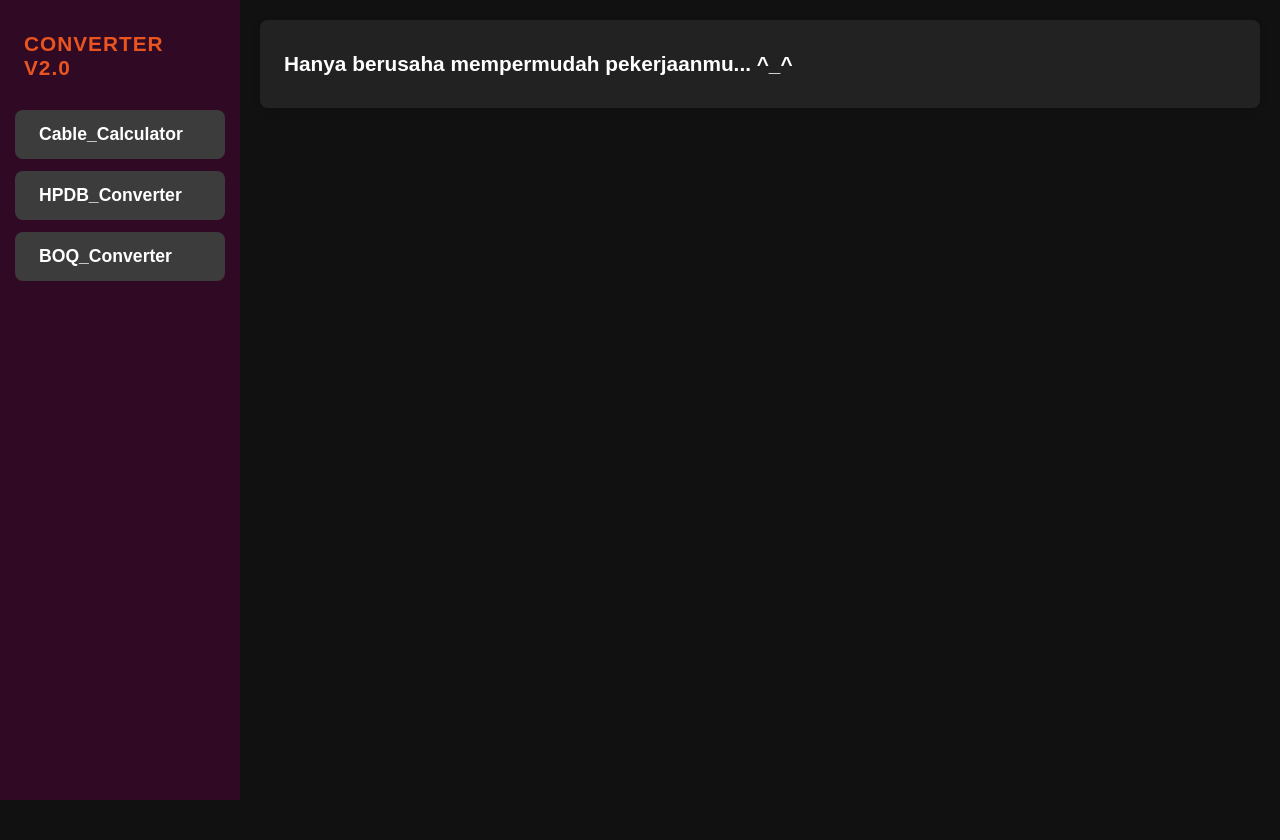
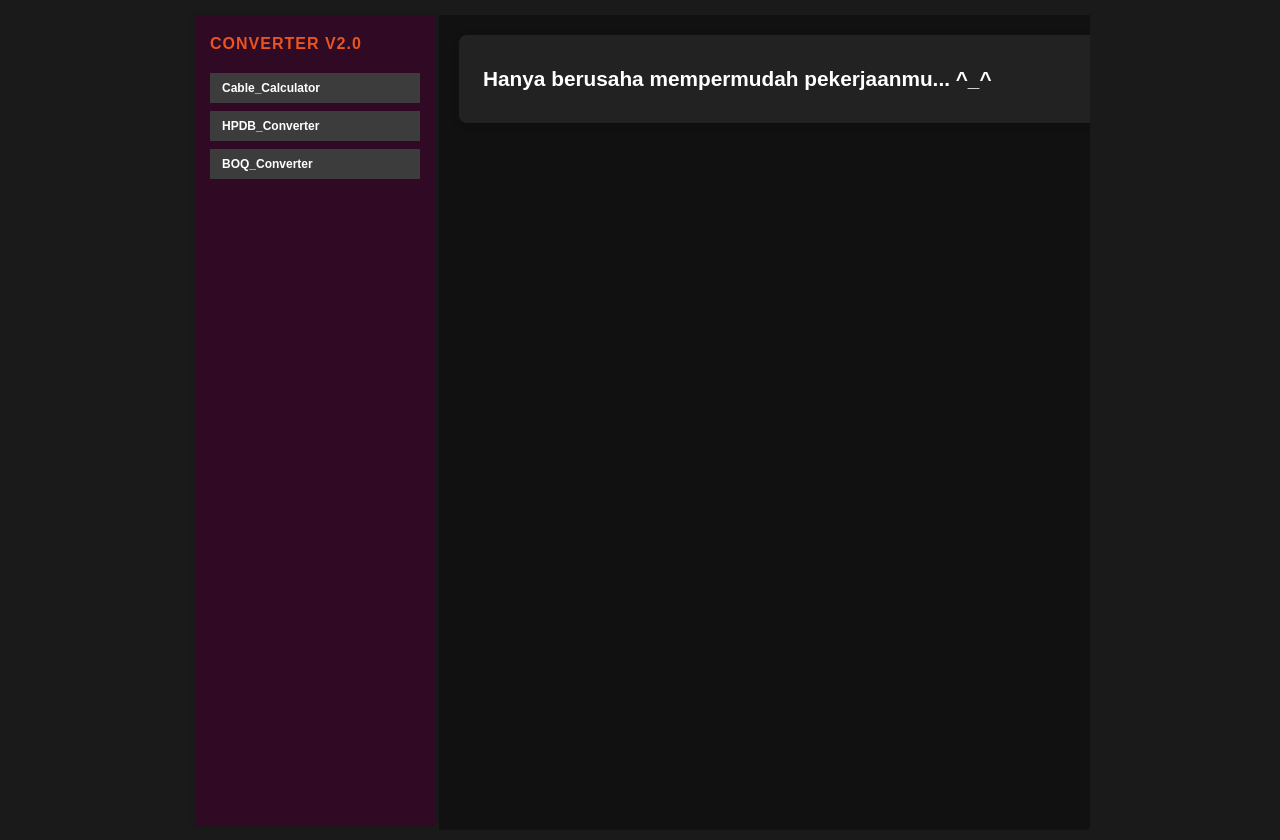
Before and after one commit to rhsonoga/toolsbermanfaat, a Flask app: page / in a window 1280 px wide. Before the commit the page ends 800 px from the top, so only its background shows below. Run offline with Flask 3, Linux system fonts and the light colour scheme.

Commit message:
Refine pixel-level launcher clone layout and behavior

```diff
--- a/webapp/static/launcher.css
+++ b/webapp/static/launcher.css
@@ -4,13 +4,28 @@ body {
     font-family: 'Ubuntu', Arial, sans-serif;
     background: #1a1a1a;
 }
+.launcher-host {
+    min-height: 100vh;
+    display: grid;
+    place-items: center;
+    padding: 10px;
+    box-sizing: border-box;
+}
 .launcher-root {
     display: flex;
-    min-height: 100vh;
+    width: 900px;
+    height: 820px;
     background: #1a1a1a;
+    border-radius: 4px;
+    overflow: hidden;
+}
+.sidebar-wrap {
+    padding: 5px 2px 5px 5px;
+    box-sizing: border-box;
 }
 .sidebar {
     width: 240px;
+    height: 100%;
     background: #300A24;
     color: #fff;
     display: flex;
@@ -18,28 +33,32 @@ body {
     min-width: 240px;
     box-shadow: 2px 0 8px #0002;
 }
+.main-wrap {
+    flex: 1;
+    padding: 5px 5px 5px 2px;
+    box-sizing: border-box;
+}
 .sidebar-title {
-    font-size: 1.3em;
+    font-size: 16px;
     font-weight: bold;
     color: #E95420;
-    padding: 32px 24px 20px 24px;
+    padding: 20px 15px;
     font-family: 'Ubuntu', Arial, sans-serif;
     letter-spacing: 1px;
 }
 .sidebar-menu {
     display: flex;
     flex-direction: column;
-    gap: 12px;
-    margin-top: 10px;
+    gap: 8px;
 }
 .menu-btn {
     background: #3D3C3D;
     color: #fff;
-    font-size: 1.1em;
+    font-size: 12px;
     font-family: 'Ubuntu', Arial, sans-serif;
     font-weight: bold;
-    padding: 14px 24px;
-    border-radius: 8px;
+    padding: 8px 12px;
+    border-radius: 0;
     margin: 0 15px;
     cursor: pointer;
     transition: background 0.2s;
@@ -50,7 +69,8 @@ body {
     color: #fff;
 }
 .main-area {
-    flex: 1;
+    width: 100%;
+    height: 100%;
     background: #111111;
     padding: 20px 20px 20px 20px;
     min-width: 0;
--- a/webapp/templates/main.html
+++ b/webapp/templates/main.html
@@ -7,7 +7,9 @@
     <link rel="stylesheet" href="/static/launcher.css">
 </head>
 <body>
+    <div class="launcher-host">
     <div class="launcher-root">
+        <div class="sidebar-wrap">
         <div class="sidebar">
             <div class="sidebar-title">CONVERTER V2.0</div>
             <div class="sidebar-menu">
@@ -16,7 +18,9 @@
                 <div class="menu-btn" data-panel="boq">BOQ_Converter</div>
             </div>
         </div>
+        </div>
 
+        <div class="main-wrap">
         <div class="main-area">
             {% with messages = get_flashed_messages() %}
             {% if messages %}
@@ -188,6 +192,8 @@
                 </div>
             </div>
         </div>
+        </div>
+    </div>
     </div>
 
     <div class="olt-modal" id="oltModal" aria-hidden="true">
@@ -217,9 +223,10 @@
         });
     });
 
-    setActive(menuBtns.length ? activeFromServer : 'home');
+    setActive(activeFromServer || 'home');
     if (activeFromServer === 'home' || !activeFromServer) {
         document.querySelector('.panel-home').style.display = 'block';
+        menuBtns.forEach(btn => btn.classList.remove('active'));
     }
 
     // Cable calculator behavior
```
Also changed, not shown: other parts of webapp/static/launcher.css (+15 -11 lines).
